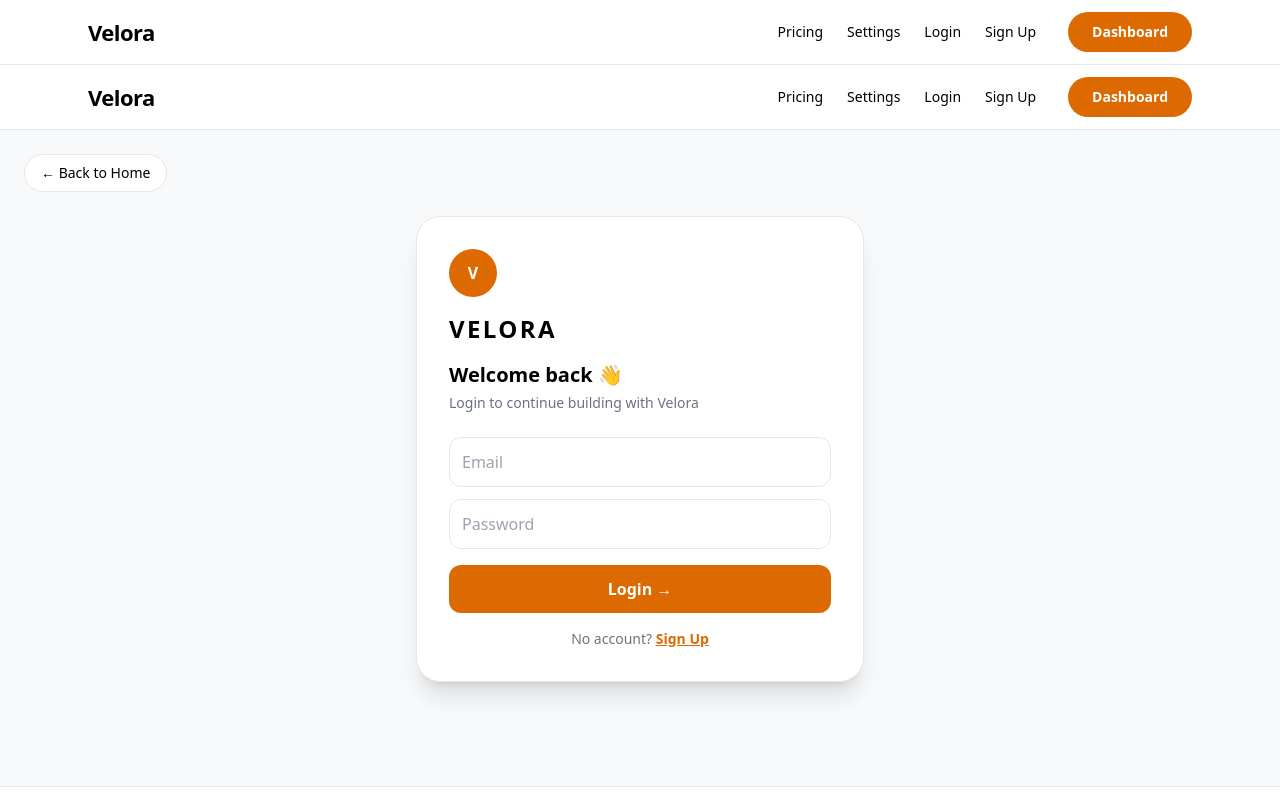
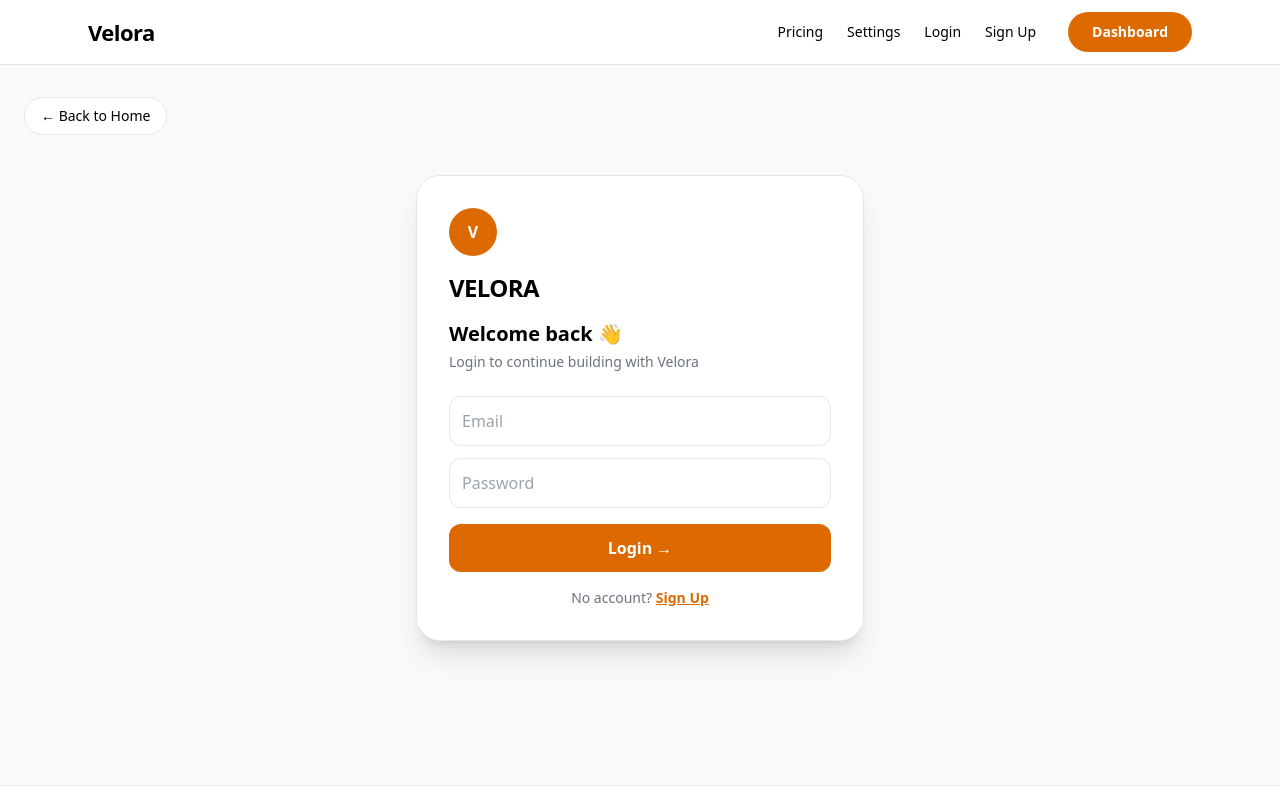
Before and after one commit to Ravs10/saas-starter-kit, a Next.js app: page /login in a window 1280 px wide. Shown: the top 800 px of the page. Built offline with nearby package versions, Linux system fonts and the light colour scheme.

Commit message:
Refactor Login component layout and structure

```diff
--- a/app/login/page.tsx
+++ b/app/login/page.tsx
@@ -1,39 +1,32 @@
 "use client"
+import Link from "next/link"
 import { SITE_CONFIG } from "@/app/config"
-import Navbar from "../components/Navbar"
-import Footer from "../components/Footer"
 
 export default function Login(){
   return (
-    // FIX 1: bg-gray-50 hata diya - ab body color layout.tsx se ayega
-    <div className="min-h-screen flex flex-col">
-      <Navbar/>
-      <div className="p-6 flex-1">
-        <a href="/" className="inline-block mb-6 text-sm border px-4 py-2 rounded-full bg-white hover:bg-black hover:text-white transition-all">← Back to Home</a>
+    <div className="px-6 py-8">
+      <Link href="/" className="inline-block mb-6 text-sm border px-4 py-2 rounded-full bg-white hover:bg-black hover:text-white transition-all">
+        ← Back to Home
+      </Link>
 
-        <div className="flex items-center justify-center">
+      <div className="flex items-center justify-center mt-4">
         <div className="w-full max-w-md border bg-white p-8 rounded-[24px] shadow-xl hover:shadow-2xl transition-all duration-500">
-            {/* FIX 2: V ki jagah config se first letter + primary color */}
           <div className="w-12 h-12 rounded-full flex items-center justify-center text-white font-black mb-4" style={{ backgroundColor: SITE_CONFIG.theme.primary }}>
             {SITE_CONFIG.name.charAt(0)}
           </div>
-            {/* FIX 3: VELORA hardcode hata ke config se name */}
-            <h1 className="text-2xl font-black tracking-tight tracking-widest">{SITE_CONFIG.name.toUpperCase()}</h1>
+          <h1 className="text-2xl font-black tracking-tight">{SITE_CONFIG.name.toUpperCase()}</h1>
           <h2 className="text-xl font-bold mt-4">Welcome back 👋</h2>
           <p className="text-sm text-gray-500 mt-1">Login to continue building with {SITE_CONFIG.name}</p>
 
-            <input className="w-full mt-6 border rounded-xl p-3 focus:ring-2 outline-none transition" style={{}} onFocus={(e:any)=>e.target.style.boxShadow=`0 0 0 2px ${SITE_CONFIG.theme.primary}`} placeholder="Email" />
-            <input className="w-full mt-3 border rounded-xl p-3 focus:ring-2 outline-none transition" placeholder="Password" type="password" />
+          <input className="w-full mt-6 border rounded-xl p-3 focus:ring-2 focus:ring-orange-400 outline-none transition" placeholder="Email" />
+          <input className="w-full mt-3 border rounded-xl p-3 focus:ring-2 focus:ring-orange-400 outline-none transition" placeholder="Password" type="password" />
 
-            {/* FIX 4: Button ka color config primary se */}
           <button className="w-full mt-4 text-white rounded-xl p-3 font-bold hover:scale-[1.02] hover:shadow-lg transition-all duration-300" style={{ backgroundColor: SITE_CONFIG.theme.primary }}>
             Login →
           </button>
-            <p className="text-center text-sm mt-4 text-gray-500">No account? <a href="/signup" className="underline font-bold hover:opacity-70" style={{ color: SITE_CONFIG.theme.primary }}>Sign Up</a></p>
+          <p className="text-center text-sm mt-4 text-gray-500">No account? <Link href="/signup" className="underline font-bold hover:opacity-70" style={{ color: SITE_CONFIG.theme.primary }}>Sign Up</Link></p>
         </div>
       </div>
     </div>
-      <Footer/>
-    </div>
   )
 }
```
Lines whose indentation alone changed are shown as unchanged.
